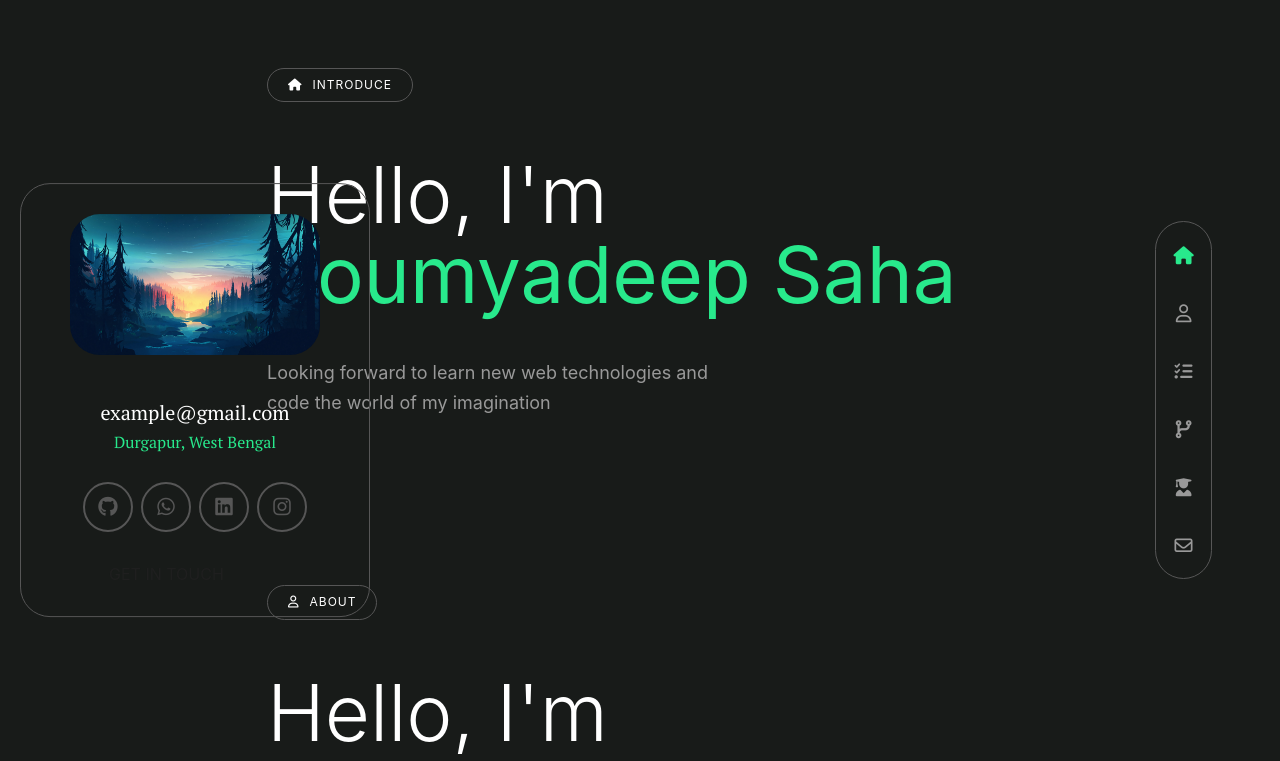
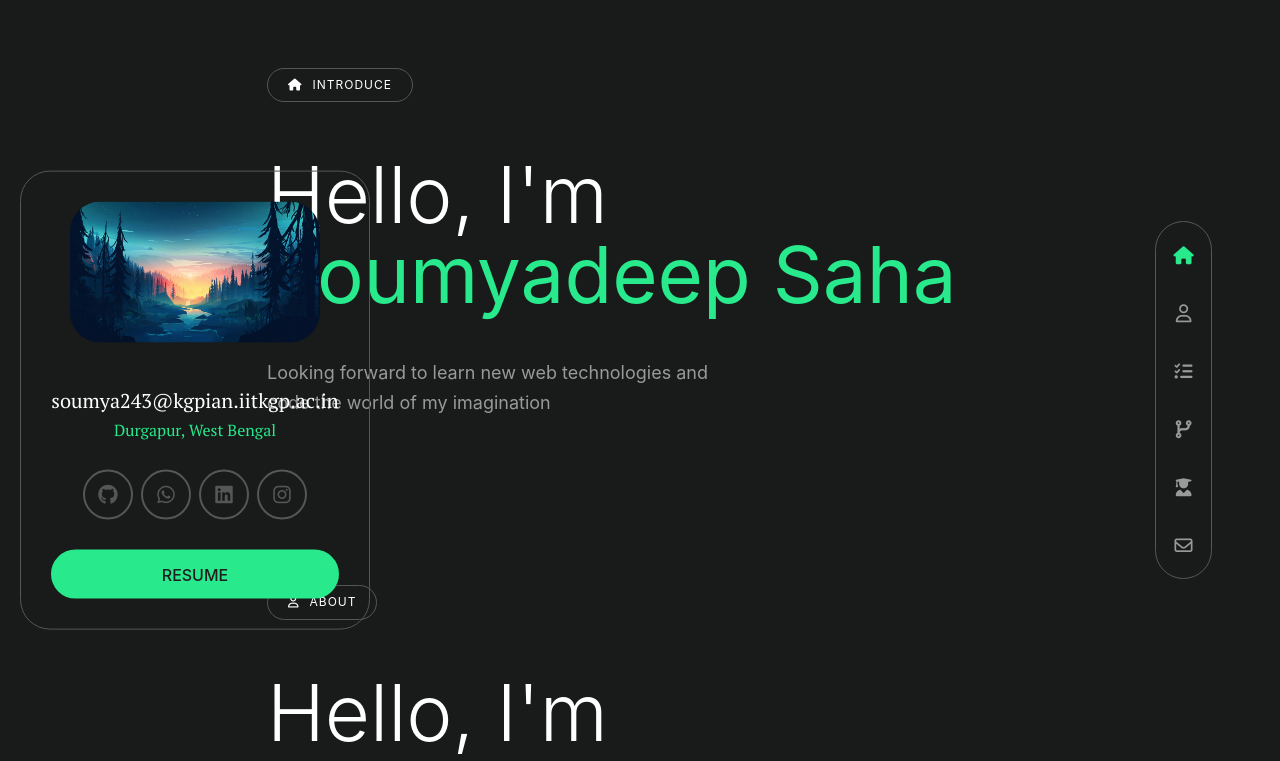
Before and after one commit to sdeep38/My-Portfolio, a React (Create React App) app: page / in a window 1280 px wide. Shown: the top 761 px of the page. Built offline with nearby package versions, Linux system fonts and the light colour scheme.

Commit message:
added social links

```diff
--- a/src/components/LeftSidebar.js
+++ b/src/components/LeftSidebar.js
@@ -7,7 +7,7 @@ export default function LeftSidebar() {
         {
             label: 'github',
             icon: 'fab fa-github',
-            to: '/',
+            to: 'https://github.com/sdeep38',
         },
         {
             label: 'whatsapp',
@@ -26,21 +26,21 @@ export default function LeftSidebar() {
         },
     ]
 
-    const email = 'example@gmail.com'   //your email goes here
-    const location = 'Durgapur, West Bengal'    //provide your address
+    const email = 'soumya243@kgpian.iitkgp.ac.in'   //email goes here
+    const mylocation = 'Durgapur, West Bengal'    //address goes here
 
     return (
         <div className='left-profile-bar'>
             <img className='profile-img' src={profileImage} alt="avatar" />
             <h2 className="user-email">{email}</h2>
-            <h2 className="user-address"><span className="prefix"></span>{location}</h2>
+            <h2 className="user-address"><span className="prefix"></span>{mylocation}</h2>
             <ul className="social list-group d-flex">
                 {socialLinks.map((item, index) => {
                     return <li key={index} className="nav-item b0 list-group-item bg0"><a href={item.to} className='social-profile-link'><i className={item.icon}></i></a></li>
                 })}
 
             </ul>
-            <a href="/" className="get-in-touch">Get in Touch</a>
+            <a href="/" className="get-in-touch bg-green rounded_30 d-flex align-items-center justify-content-center fw_500">Resume</a>
         </div>
     )
 }
```
